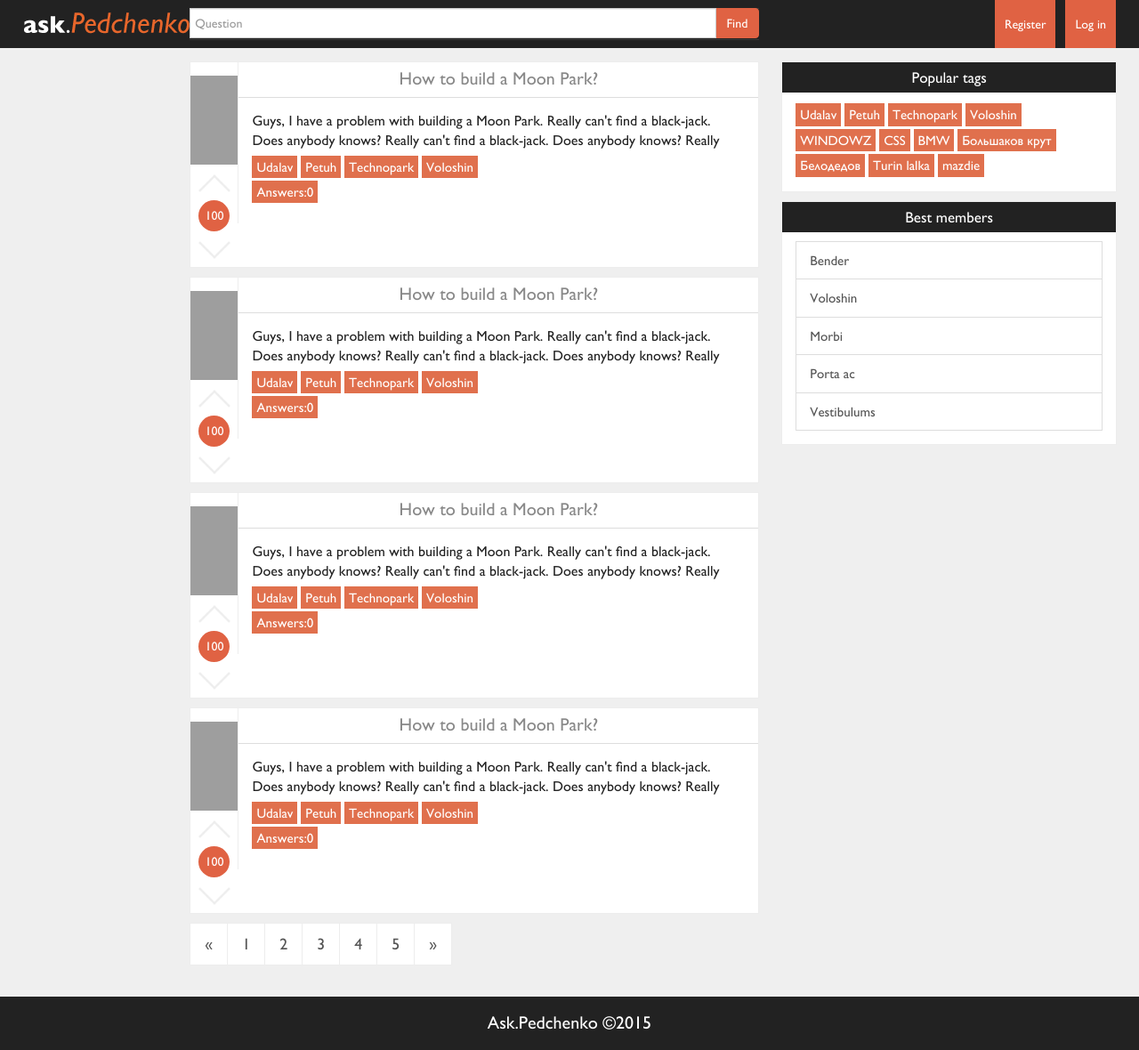
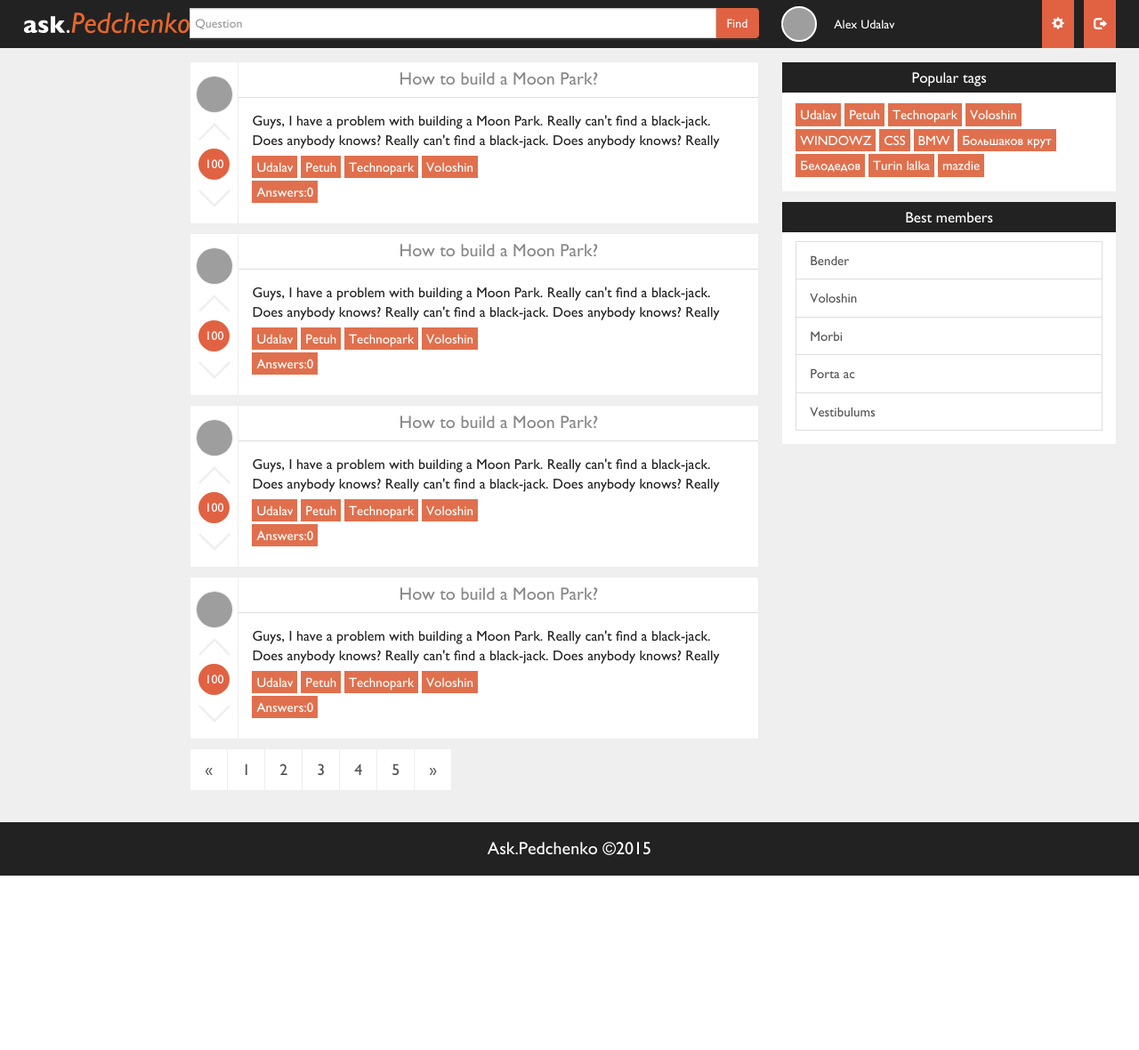
Before and after one commit to rgnlax/AskDjango, a Django app: page / in a window 1280 px wide. Shown: the whole page at 89% size. After the commit the page ends 984 px from the top, so only its background shows below. Run offline with Django 3.2, Linux system fonts and the light colour scheme; grey boxes are pictures that could not be loaded.

Commit message:
Design improved

```diff
--- a/templates/base.html
+++ b/templates/base.html
@@ -31,20 +31,20 @@
       </form>
     </div>
     <div class="col-xs-4">
-      <!--
+
       <img src="http://lorempixel.com/50/50/" class="img-circle-nav">
       <span class="account-label">Alex Udalav</span>
       <span>
         <button type="button" class="btn account-btn">
-					<span class="glyphicon glyphicon-log-out"></span> Log out</button>
+          <span class="glyphicon glyphicon-log-out"></span>
+        </button>
       </span>
       <span>
         <button type="button" class="btn account-btn">
           <span class="glyphicon glyphicon-cog" aria-hidden="true"></span>
-					<span>Settings</span>
         </button>
       </span>
-			-->
+      <!--
       <span>
         <a href="login">
           <button type="button" class="btn account-btn">
@@ -59,7 +59,7 @@
           </button>
         </a>
       </span>
-    </div>
+    </div>-->
   </nav>
   <div class="container" id="page_container">
     <div class="col-xs-2">
--- a/templates/index.html
+++ b/templates/index.html
@@ -4,7 +4,7 @@
 {%for i in "qwes"%}
 <div class="question-container">
 	<div class="col-xs-1 qst-left">
-		<img class="img-circle-qst" src="http://lorempixel.com/100/100"></img>
+		<img class="img-circle img-min" src="http://lorempixel.com/100/100"></img>
 		<button type="submit" class="btn rating-btn">
 			<img src="../static/img/up.png" class="rating-img">
 		</button>
```
Also changed, not shown: 3 other files. Lines whose indentation alone changed are shown as unchanged.
